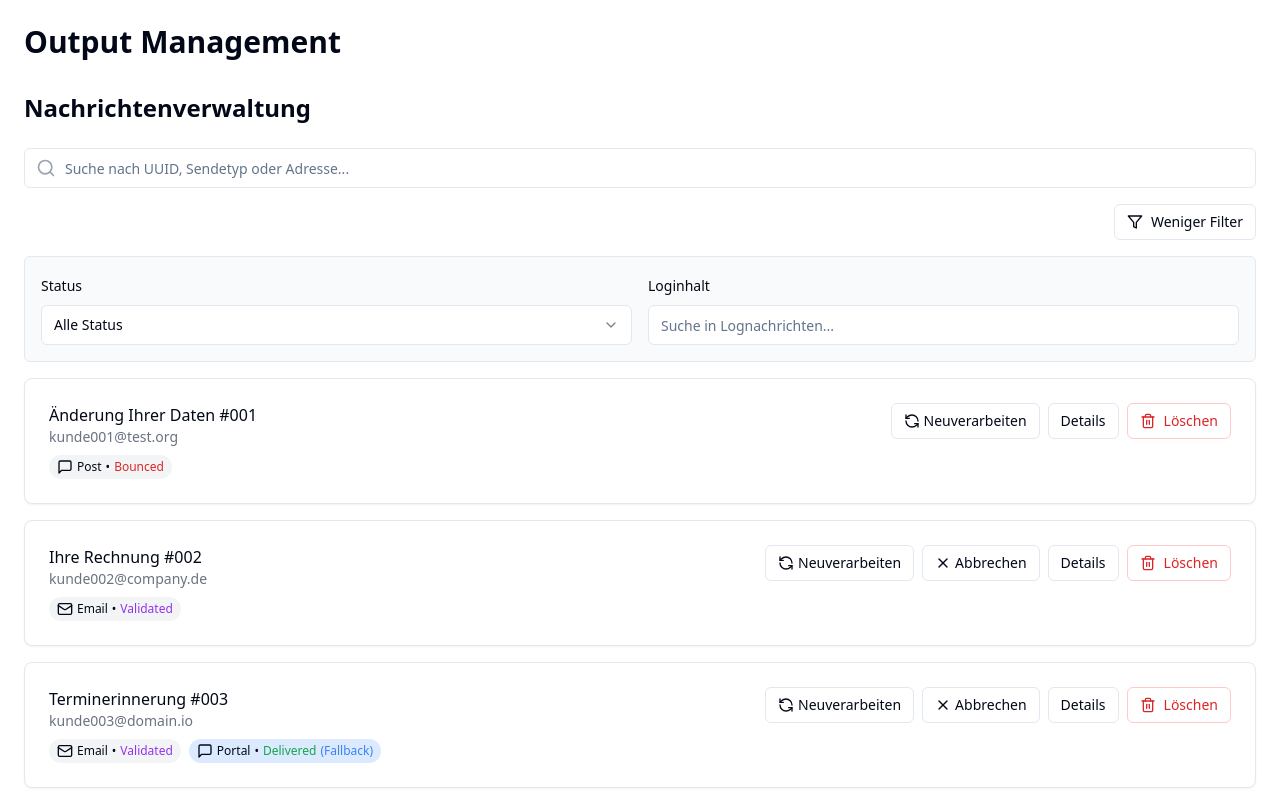
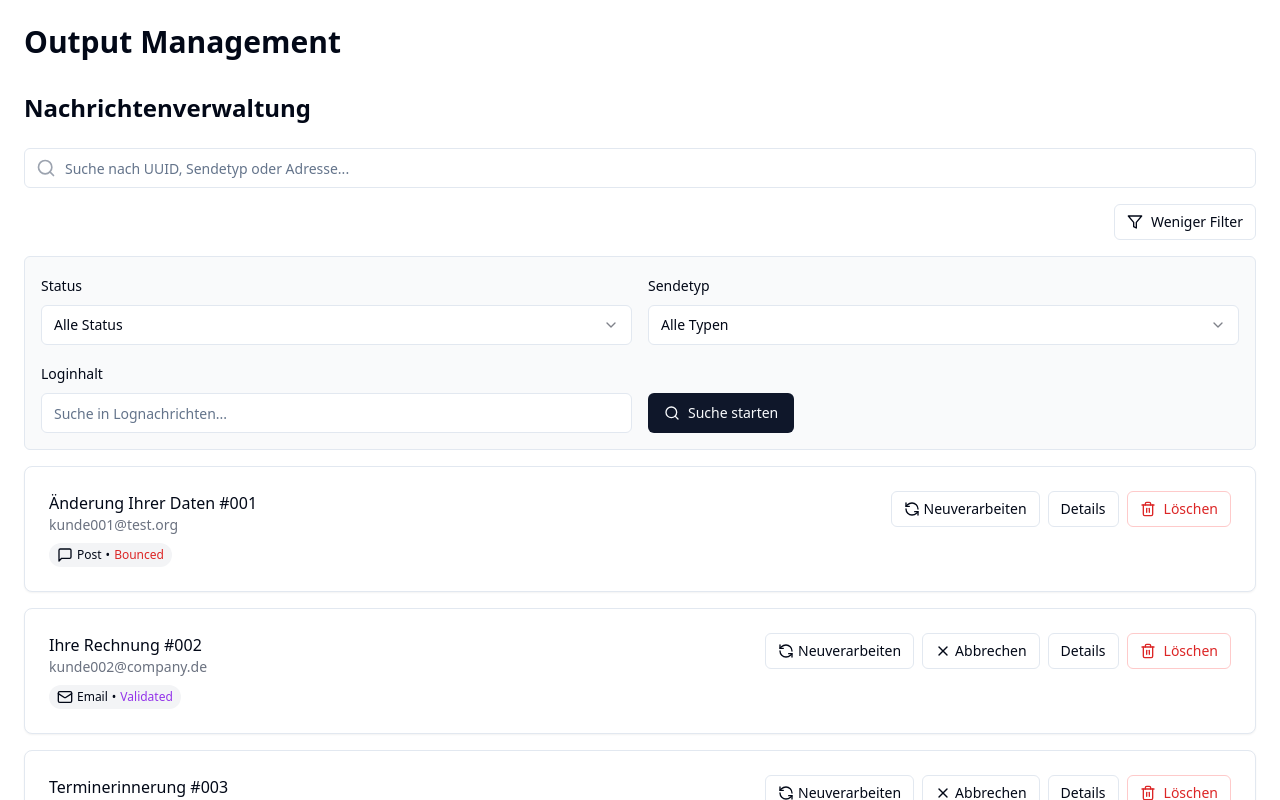
Before and after one commit to jny-gk/message-voyager-view, a React (Vite) app: page / in a window 1280 px wide. Both pictures are taken after a click on the button "Erweiterte Suche". Shown: the top 800 px of the page. Built offline with nearby package versions, Linux system fonts and the light colour scheme.

Commit message:
Feat: Add search button and channel filter
Added a search button to the advanced search section in `MessageList.tsx`. Implemented filtering by message channel (e.g., Portal, email) in the advanced search options.

```diff
--- a/src/components/MessageList.tsx
+++ b/src/components/MessageList.tsx
@@ -33,11 +33,13 @@ const MessageList = () => {
   });
 
   const [searchTerm, setSearchTerm] = useState("");
-  const [statusFilter, setStatusFilter] = useState<string>("all"); // Changed default to "all" instead of empty string
+  const [statusFilter, setStatusFilter] = useState<string>("all");
+  const [channelFilter, setChannelFilter] = useState<string>("all");
   const [logSearchTerm, setLogSearchTerm] = useState("");
   const [showAdvancedSearch, setShowAdvancedSearch] = useState(false);
   const [messageToDelete, setMessageToDelete] = useState<string | null>(null);
 
+  // Handle search input changes
   const handleSearchChange = (e: React.ChangeEvent<HTMLInputElement>) => {
     setSearchTerm(e.target.value);
   };
@@ -46,8 +48,22 @@ const MessageList = () => {
     setStatusFilter(value);
   };
 
+  const handleChannelChange = (value: string) => {
+    setChannelFilter(value);
+  };
+
   const handleLogSearchChange = (e: React.ChangeEvent<HTMLInputElement>) => {
     setLogSearchTerm(e.target.value);
+  };
+
+  // Function to execute search with current filters
+  const handleSearchSubmit = () => {
+    // The actual filtering happens in the filteredMessages computed value
+    // This function is for any additional search logic, notifications, etc.
+    toast({
+      title: "Suche durchgeführt",
+      description: "Die Nachrichtenliste wurde nach Ihren Kriterien gefiltert.",
+    });
   };
 
   // Mutations for message actions
@@ -119,6 +135,12 @@ const MessageList = () => {
       message.status === searchStatus ||
       message.fallbackStatus === searchStatus;
 
+    // Channel filter (new)
+    const isAllChannels = channelFilter === "all";
+    const channelMatch = isAllChannels ||
+      message.channel === channelFilter ||
+      message.fallbackChannel === channelFilter;
+
     // Search for fallback specifically
     const isFallbackSearch = statusFilter.toLowerCase() === "fallback";
     const fallbackMatch = !isFallbackSearch || message.fallbackChannel !== undefined;
@@ -129,7 +151,7 @@ const MessageList = () => {
         log.message.toLowerCase().includes(logSearchTerm.toLowerCase())
       );
 
-    return basicSearchMatch && (statusMatch || fallbackMatch) && logContentMatch;
+    return basicSearchMatch && (statusMatch || fallbackMatch) && channelMatch && logContentMatch;
   });
 
   // Get unique status values from all messages for the dropdown
@@ -137,6 +159,14 @@ const MessageList = () => {
     [...new Set([
       ...messages.map(msg => msg.status),
       ...messages.filter(msg => msg.fallbackStatus).map(msg => msg.fallbackStatus as MessageStatus)
+    ])] :
+    [];
+
+  // Get unique channel types from all messages
+  const allChannels = messages ?
+    [...new Set([
+      ...messages.map(msg => msg.channel),
+      ...messages.filter(msg => msg.fallbackChannel).map(msg => msg.fallbackChannel as MessageChannel)
     ])] :
     [];
 
@@ -199,13 +229,34 @@ const MessageList = () => {
                     <SelectValue placeholder="Alle Status" />
                   </SelectTrigger>
                   <SelectContent>
-                    <SelectItem value="all">Alle Status</SelectItem> {/* Changed value from empty string to "all" */}
+                    <SelectItem value="all">Alle Status</SelectItem>
                     {allStatuses.map((status) => (
                       <SelectItem key={status} value={status.replace("_", " ")}>
                         {status.replace(/_/g, " ")}
                       </SelectItem>
                     ))}
                     <SelectItem value="fallback">Fallback</SelectItem>
+                  </SelectContent>
+                </Select>
+              </div>
+
+              {/* New Channel Type Filter */}
+              <div className="space-y-2">
+                <label className="text-sm font-medium">Sendetyp</label>
+                <Select value={channelFilter} onValueChange={handleChannelChange}>
+                  <SelectTrigger>
+                    <SelectValue placeholder="Alle Typen" />
+                  </SelectTrigger>
+                  <SelectContent>
+                    <SelectItem value="all">Alle Typen</SelectItem>
+                    {allChannels.map((channel) => (
+                      <SelectItem key={channel} value={channel}>
+                        {channel === "mail" ? "E-Mail" :
+                         channel === "portal" ? "Portal" :
+                         channel === "sms" ? "SMS" :
+                         channel.charAt(0).toUpperCase() + channel.slice(1)}
+                      </SelectItem>
+                    ))}
                   </SelectContent>
                 </Select>
               </div>
@@ -219,11 +270,23 @@ const MessageList = () => {
                   onChange={handleLogSearchChange}
                 />
               </div>
+
+              {/* Search button */}
+              <div className="flex items-end">
+                <Button
+                  onClick={handleSearchSubmit}
+                  className="w-full md:w-auto flex items-center gap-2"
+                >
+                  <Search className="h-4 w-4" />
+                  Suche starten
+                </Button>
+              </div>
             </div>
           </div>
         )}
       </div>
 
+      {/* Message list display */}
       {filteredMessages && filteredMessages.length > 0 ? (
         filteredMessages.map((message) => (
           <Card key={message.id} className="hover:shadow-md transition-shadow">
```
